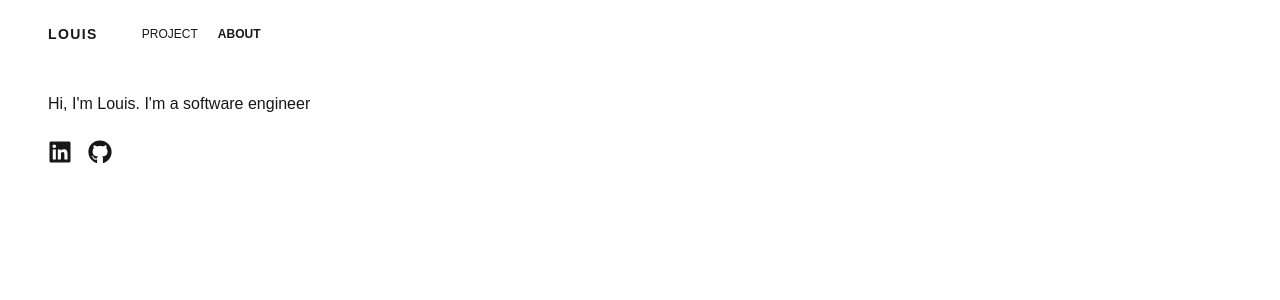
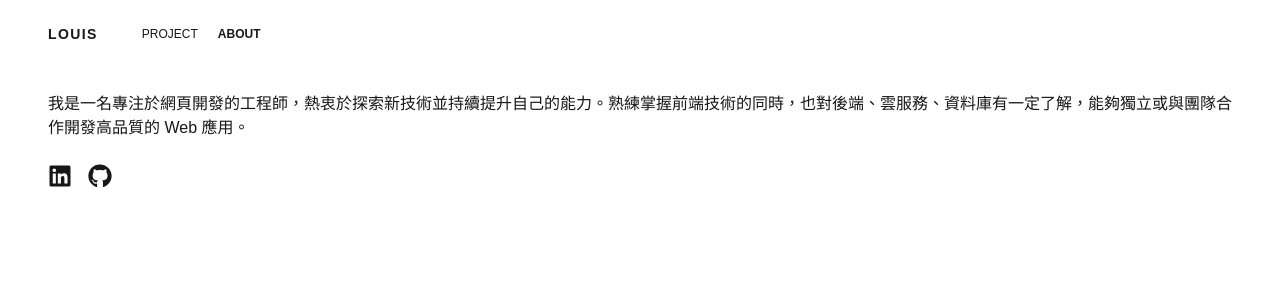
Before and after one commit to louis61619/portfolio, a Next.js app: page /about in a window 1280 px wide. Shown: the top 300 px of the page. Built offline with nearby package versions, Linux system fonts and the light colour scheme.

Commit message:
revise about

```diff
--- a/app/about/page.tsx
+++ b/app/about/page.tsx
@@ -11,7 +11,7 @@ export default function Home() {
       <article className='px-6 sm:px-12 py-6'>
         <div className='mb-6'>
           <p className='font-light'>
-            Hi, I'm Louis. I'm a software engineer
+            我是一名專注於網頁開發的工程師，熱衷於探索新技術並持續提升自己的能力。熟練掌握前端技術的同時，也對後端、雲服務、資料庫有一定了解，能夠獨立或與團隊合作開發高品質的 Web 應用。
           </p>
         </div>
         <ul className='flex flex-row flex-wrap '>
```
